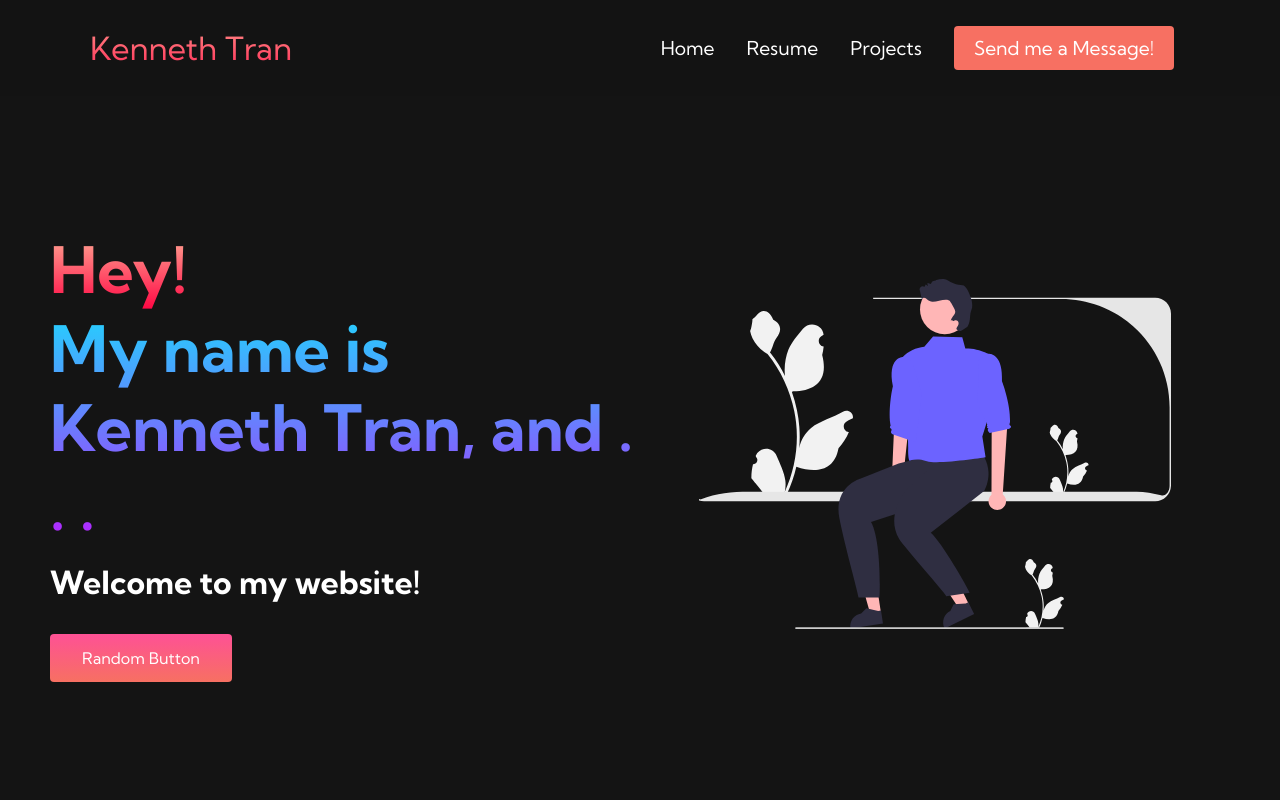
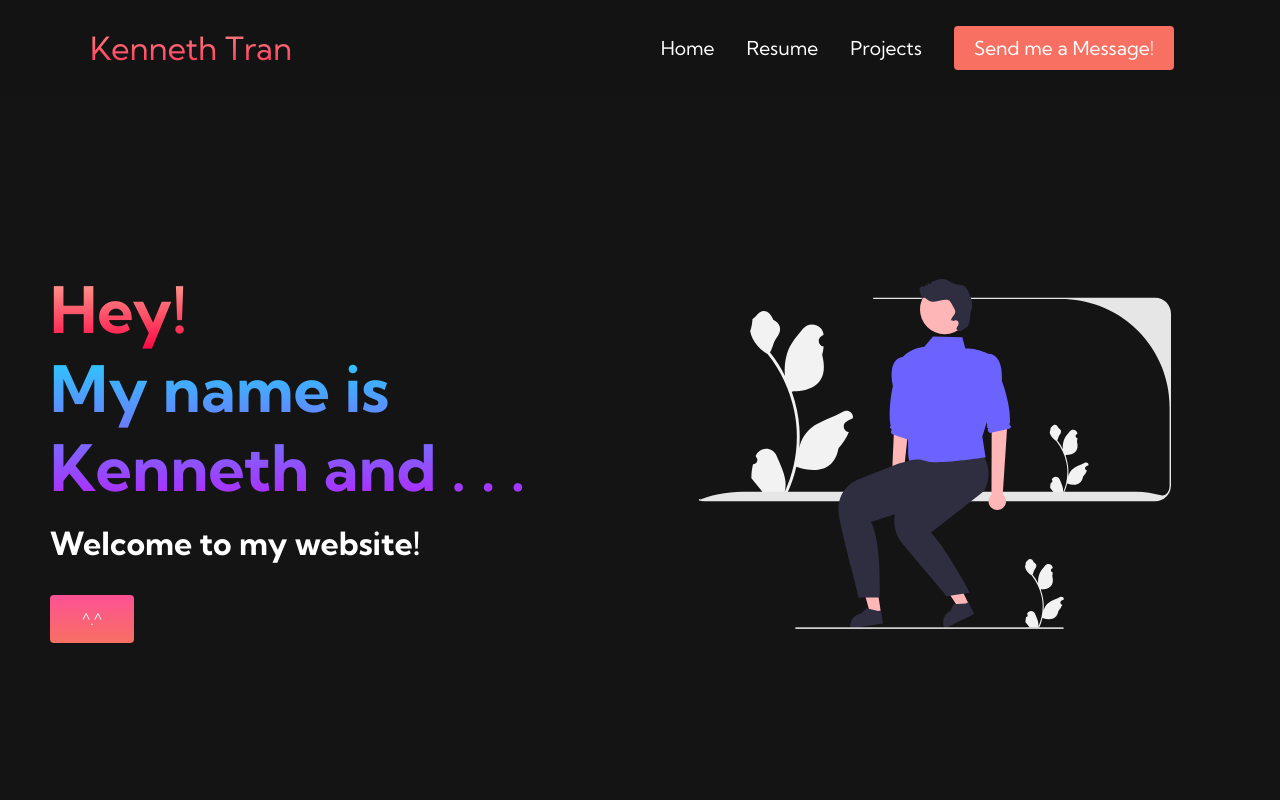
Before and after one commit to 21KennethTran/kenneth, a plain HTML site: page index.html in a window 1280 px wide. Shown: the top 800 px of the page. Drawn offline with Linux system fonts and the light colour scheme; a script that the page names is missing.

Commit message:
Update index.html

```diff
--- a/index.html
+++ b/index.html
@@ -14,7 +14,7 @@
     <!--Navbar-->
     <nav class="navbar">
         <div class="navbar__container">
-            <a href="/" id="navbar__logo">Kenneth Tran</a>
+            <a href="/kenneth" id="navbar__logo">Kenneth Tran</a>
             <div class="navbar__toggle" id="mobile-menu">
                 <span class="bar"></span>
                 <span class="bar"></span>
@@ -50,9 +50,9 @@
         <div class="main__container">
             <div class="main__content">
                 <h1>Hey!</h1>
-                <h2>My name is Kenneth Tran, and . . .</h2>
+                <h2>My name is Kenneth and . . .</h2>
                 <p>Welcome to my website!</p>
-                <button class="main__btn"><a href="/">Random Button</a></button>
+                <button class="main__btn"><a href="/">^.^</a></button>
             </div>
             <div class="main__img--container">
                 <img src="images/pic1.svg" alt="pic" id="main__img">
```
